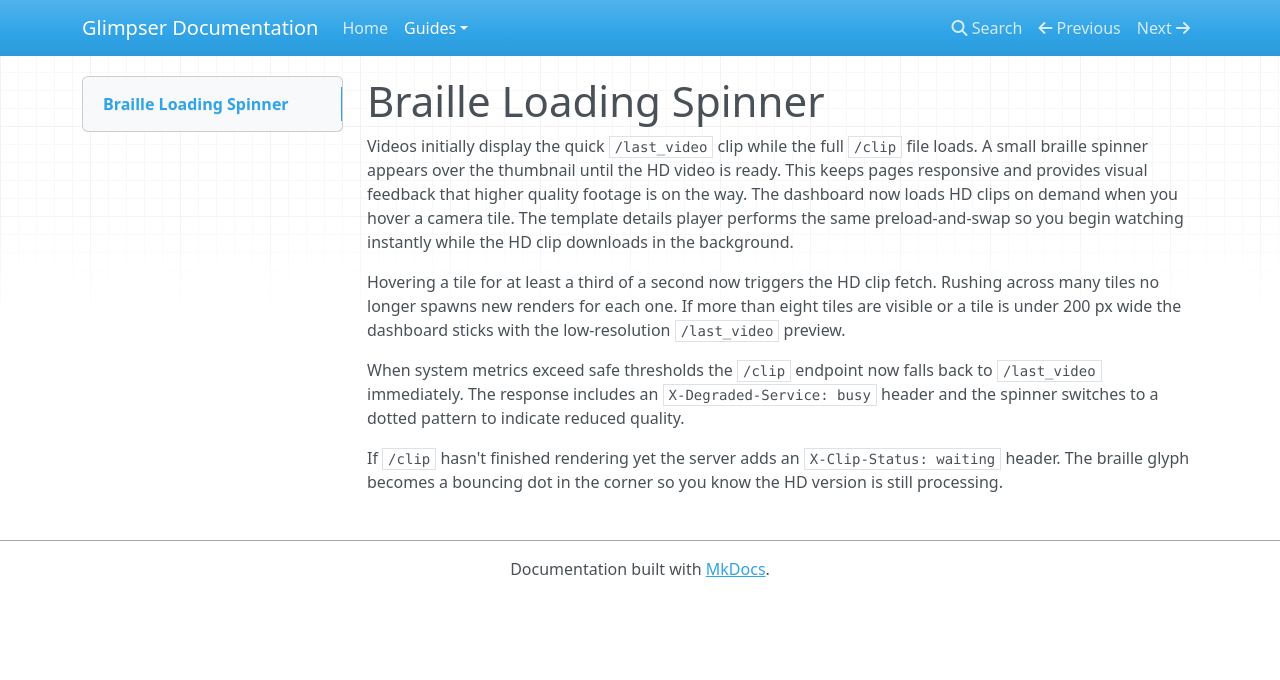
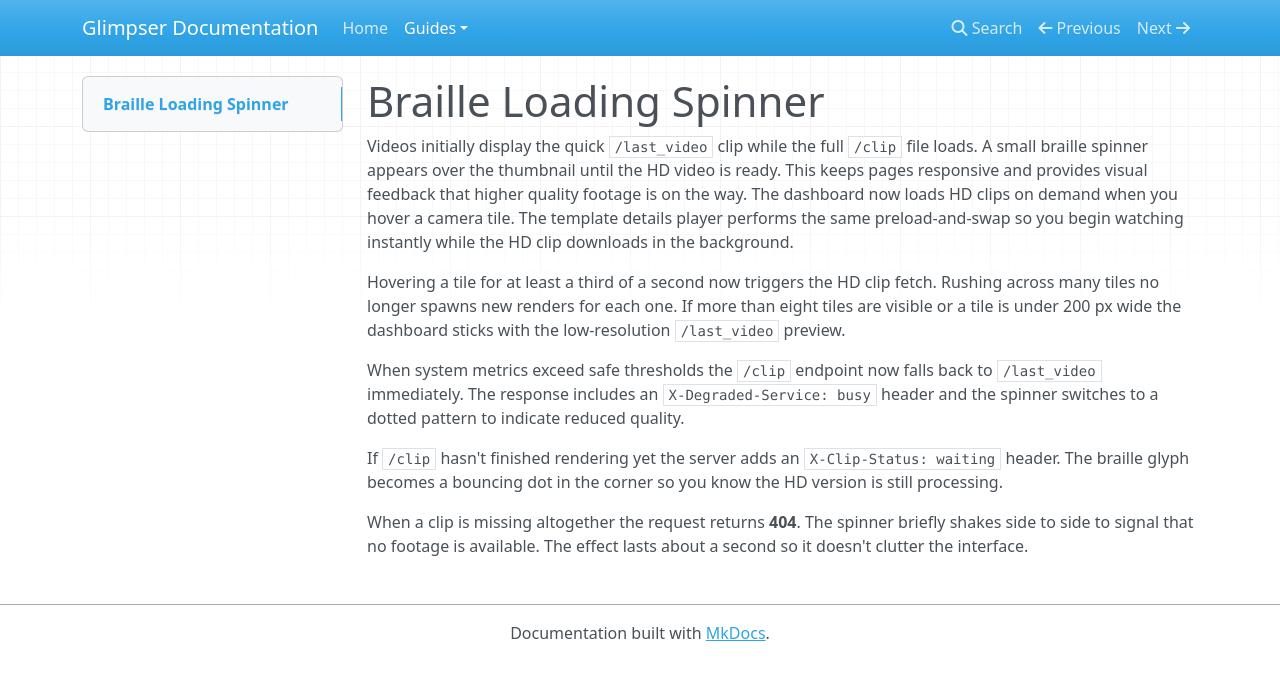
Before and after one commit to KristopherKubicki/glimpser, an MkDocs documentation site: the page built from docs/braille_spinner.md, in a window 1280 px wide. Shown: the top 680 px of the page. Built offline with MkDocs 1.6.1, drawn with Linux system fonts in a browser that asks for light colours; nearby versions of some CDN libraries.

Commit message:
feat(ui): shake spinner for missing clips

```diff
--- a/docs/braille_spinner.md
+++ b/docs/braille_spinner.md
@@ -20,3 +20,8 @@ pattern to indicate reduced quality.
 If `/clip` hasn't finished rendering yet the server adds an
 `X-Clip-Status: waiting` header. The braille glyph becomes a bouncing dot in the
 corner so you know the HD version is still processing.
+
+When a clip is missing altogether the request returns **404**.
+The spinner briefly shakes side to side to signal that no footage
+is available. The effect lasts about a second so it doesn't clutter
+the interface.
```
Also changed, not shown: app/static/css/style.css (+17 -0 lines), app/static/js/tile_player.js (+19 -1 lines), 1 other file.
